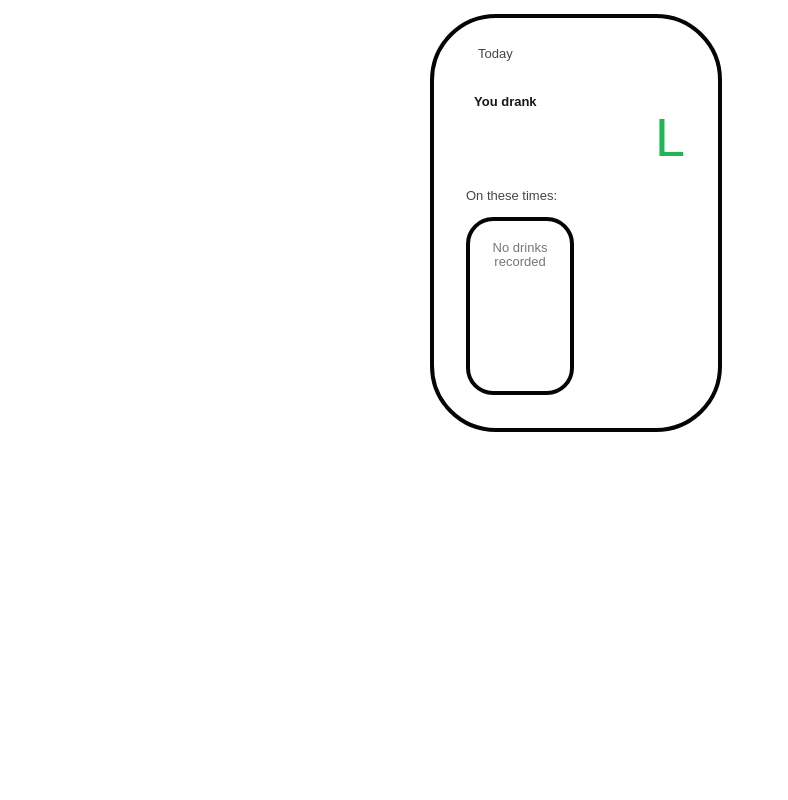
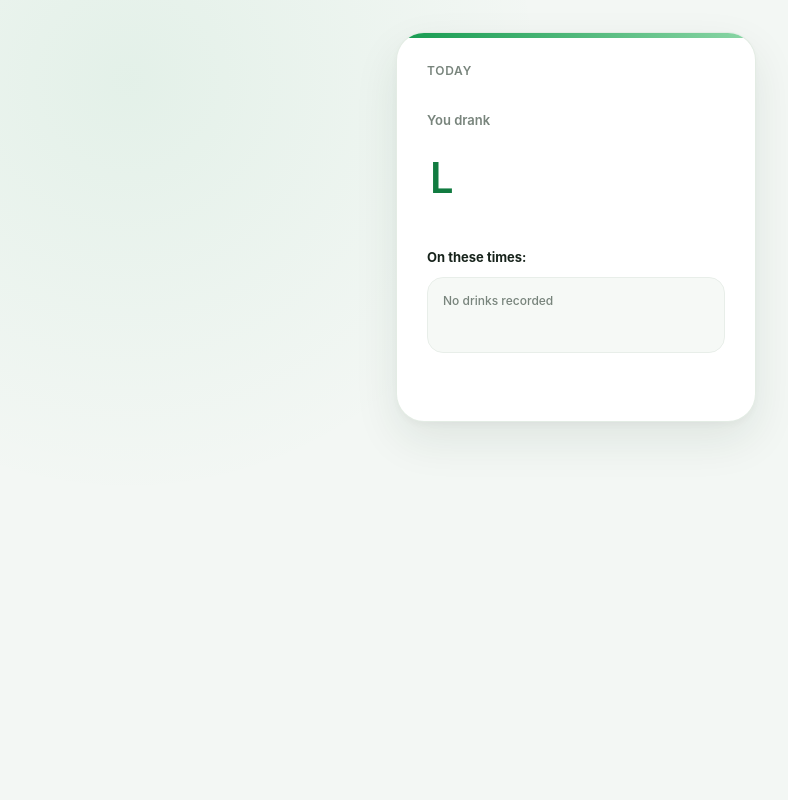
Before and after one commit to PaulByrne24/nfc-tag-water-tracker, a Flask app: template templates/text.html in a window 1280 px wide. Shown: the whole page, without its empty margins (64-852 px from the left). Run offline with Flask 3, Linux system fonts and the light colour scheme; the template is opened without the code that fills it, so the values that code supplies are empty.

Commit message:
Made the css better, more profesional and modern looking. With the help of AI.

```diff
--- a/static/css/style.css
+++ b/static/css/style.css
@@ -1,11 +1,20 @@
+
+/* Modern hydration tracking card */
+
+:root {
+  --accent-green: #159b50;
+  --accent-dark: #117b40;
+  --accent-light: #eaf7ef;
+  --text: #17231b;
+  --muted: #78847c;
+  --background: #f3f7f4;
+  --border: #e8eee9;
+  --shadow: 0 18px 45px rgba(27, 55, 37, 0.09),
+            0 3px 10px rgba(27, 55, 37, 0.04);
+}
+
 * {
   box-sizing: border-box;
-}
-
-:root {
-  --accent-green: #20b653;
-  --text: #171717;
-  --card-border: #050505;
 }
 
 html,
@@ -15,97 +24,170 @@ body {
 
 body {
   margin: 0;
-  padding: 14px;
-  background: #fff;
+  padding: 32px 18px;
+  display: grid;
+  place-items: center;
+  background:
+    radial-gradient(
+      circle at 15% 10%,
+      rgba(21, 155, 80, 0.07),
+      transparent 32%
+    ),
+    var(--background);
   color: var(--text);
-  font-family: Arial, Helvetica, sans-serif;
+  font-family: Inter, system-ui, -apple-system, BlinkMacSystemFont,
+               "Segoe UI", sans-serif;
+  -webkit-font-smoothing: antialiased;
 }
 
 .drink-card {
   position: relative;
-  width: min(292px, 100%);
-  min-height: 418px;
+  width: min(100%, 360px);
+  min-height: 390px;
   margin: 0 auto;
-  padding: 28px 32px 24px;
-  border: 4px solid var(--card-border);
-  border-radius: 66px;
+  padding: 30px;
+  overflow: hidden;
   background: #fff;
+  border: 1px solid rgba(224, 234, 226, 0.9);
+  border-radius: 28px;
+  box-shadow: var(--shadow);
 }
 
+/* Green accent along the top */
+.drink-card::before {
+  content: "";
+  position: absolute;
+  inset: 0 0 auto;
+  height: 5px;
+  background: linear-gradient(
+    90deg,
+    #159b50,
+    #8bd6a6
+  );
+}
+
+/* Date */
 .eyebrow {
-  margin: 0 0 8px 12px;
-  font-size: 13px;
-  line-height: 1.2;
-  color: #454545;
+  margin: 0 0 7px;
+  color: var(--muted);
+  font-size: 12px;
+  font-weight: 600;
+  letter-spacing: 0.06em;
+  text-transform: uppercase;
 }
 
 .date-value {
-  margin: 0 0 32px 1px;
+  margin: 0 0 34px;
   color: var(--accent-green);
   font-size: 15px;
-  line-height: 1.2;
   font-weight: 700;
+  letter-spacing: -0.01em;
 }
 
+/* Water consumption */
 .amount-section {
-  position: relative;
-  min-height: 94px;
+  min-height: 112px;
+  margin-bottom: 25px;
+  display: flex;
+  flex-direction: column;
+  align-items: flex-start;
 }
 
 .amount-section h1 {
-  margin: 0 0 0 8px;
+  margin: 0 0 3px;
+  color: var(--muted);
   font-size: 13px;
-  line-height: 1.2;
-  font-weight: 700;
+  font-weight: 600;
 }
 
 .amount-value {
-  margin: -3px 0 0;
+  margin: 0;
   color: var(--accent-green);
-  text-align: right;
-  font-size: 60px;
+  font-size: clamp(58px, 17vw, 72px);
   line-height: 1;
-  font-weight: 400;
-  letter-spacing: 1px;
+  font-weight: 650;
+  letter-spacing: -0.065em;
+  font-variant-numeric: tabular-nums;
 }
 
 .amount-value span {
-  font-size: 54px;
+  margin-left: 3px;
+  color: var(--accent-dark);
+  font-size: 0.58em;
+  font-weight: 600;
+  letter-spacing: -0.04em;
 }
 
+/* Drinking times */
 .times-heading {
-  margin: 0 0 14px;
-  color: #454545;
+  margin: 0 0 12px;
+  color: var(--text);
   font-size: 13px;
-  line-height: 1.2;
+  font-weight: 650;
 }
 
 .times-box {
-  width: 108px;
-  min-height: 178px;
-  padding: 20px 12px;
-  border: 4px solid var(--card-border);
-  border-radius: 27px;
-  text-align: center;
+  width: 100%;
+  min-height: 76px;
+  padding: 13px;
+  display: flex;
+  flex-wrap: wrap;
+  align-content: flex-start;
+  align-items: flex-start;
+  gap: 8px;
+  background: #f6f9f6;
+  border: 1px solid var(--border);
+  border-radius: 16px;
 }
 
 .times-box p {
-  margin: 0 0 5px;
-  color: var(--accent-green);
-  font-size: 13px;
-  line-height: 1.1;
-  font-weight: 600;
+  margin: 0;
+  padding: 8px 11px;
+  color: var(--accent-dark);
+  background: var(--accent-light);
+  border: 1px solid rgba(21, 155, 80, 0.08);
+  border-radius: 9px;
+  font-size: 12px;
+  line-height: 1;
+  font-weight: 650;
+  font-variant-numeric: tabular-nums;
 }
 
 .times-box .empty-state {
-  color: #777;
-  font-weight: 400;
+  padding: 4px 2px;
+  color: var(--muted);
+  background: transparent;
+  border: 0;
+  font-weight: 450;
 }
 
-/* Keep the card compact on narrow screens. */
-@media (max-width: 340px) {
+/* Responsive layout */
+@media (max-width: 380px) {
+  body {
+    padding: 18px 12px;
+  }
+
   .drink-card {
-    padding-right: 25px;
-    padding-left: 25px;
+    padding: 26px 23px;
+    border-radius: 24px;
   }
 }
+
+/* Subtle entrance animation */
+@media (prefers-reduced-motion: no-preference) {
+  .drink-card {
+    animation: card-enter 420ms ease-out both;
+  }
+
+  @keyframes card-enter {
+    from {
+      opacity: 0;
+      transform: translateY(8px);
+    }
+
+    to {
+      opacity: 1;
+      transform: translateY(0);
+    }
+  }
+}
```
Also changed, not shown: water_data.db.
